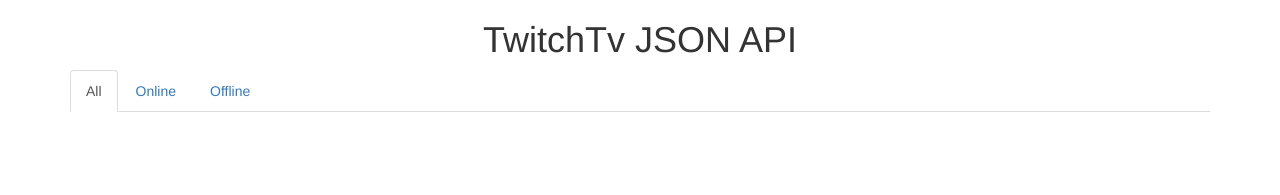
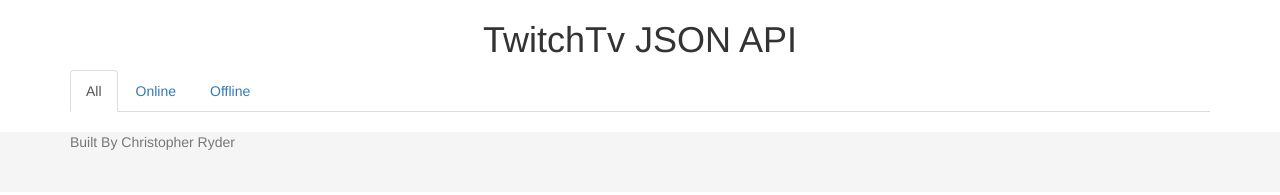
Before and after one commit to cryder9898/twitchtv, a plain HTML site: page index.html in a window 1280 px wide. Drawn offline with nearby package versions, Linux system fonts and the light colour scheme; no server answers.

Commit message:
added a footer and more formatting

```diff
--- a/css/style.css
+++ b/css/style.css
@@ -9,6 +9,7 @@ li {
 }
 
 .logo {
+	margin-right: 15px;
 	height: 40px;
 	width: 40px;
 	float: left;
@@ -17,3 +18,10 @@ li {
 .status {
 	float: right;
 }
+
+.footer {
+    bottom: 0;
+    width: 100%;
+    height: 60px;
+    background-color: #f5f5f5;
+}
--- a/index.html
+++ b/index.html
@@ -13,14 +13,20 @@
 	<body>
 		<div class="container">
 			<h1 class="text-center">TwitchTv JSON API</h1>
+			<ul id="exist"></ul>
 				<ul class="nav nav-tabs">
 				  <li class="active"><a href="#">All</a></li>
 				  <li><a href="#">Online</a></li>
 				  <li><a href="#">Offline</a></li>
 				</ul>
 				<div id="streamer-list" class="list-group"></div>
-				<ul id="exist"></ul>
 		</div>
+		<footer class="footer">
+			<div class = "container">
+				<p class="text-muted">Built By Christopher Ryder</p>
+			</div>
+		</footer>
+
 		<script src="https://ajax.googleapis.com/ajax/libs/jquery/3.1.1/jquery.min.js"></script>
 		<script src="https://maxcdn.bootstrapcdn.com/bootstrap/3.3.7/js/bootstrap.min.js" integrity="sha384-Tc5IQib027qvyjSMfHjOMaLkfuWVxZxUPnCJA7l2mCWNIpG9mGCD8wGNIcPD7Txa" crossorigin="anonymous"></script>
 		<script src="js/api_script.js"></script>
--- a/js/api_script.js
+++ b/js/api_script.js
@@ -42,7 +42,7 @@ function setChannelInfo(isOnline, channel) {
 			//console.log(jqXHR);
 			var msg = '';
 			if (jqXHR.status === 404) {
-				msg = 'Channel "' + channel + '"" does not exist';
+				msg = 'Channel "' + channel + '" does not exist!!';
 				$('#exist').append('<li>' + msg + '</li>');
 			}
 		}
```
